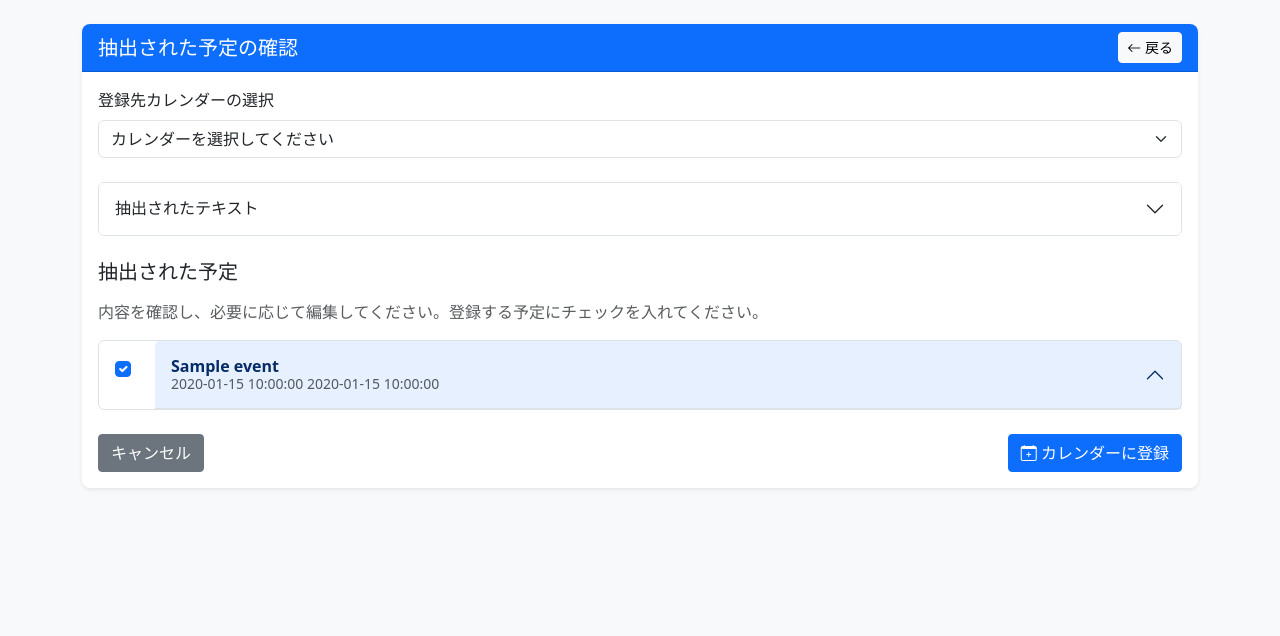
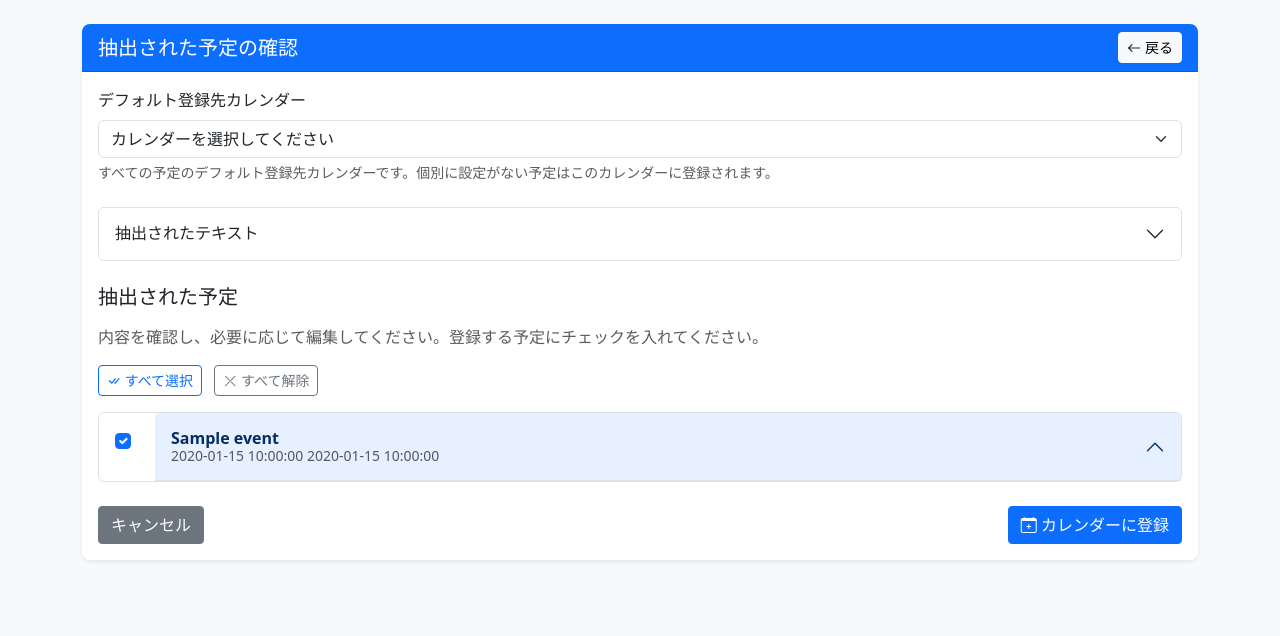
Before and after one commit to tayuki/school-calendar-app, a Flask app: template app/templates/confirm.html in a window 1280 px wide. Shown: the part 56-692 px from the top of the page. Run offline with Flask 2, Linux system fonts and the light colour scheme; the template is opened without the code that fills it: most values are stand-ins (such as "Sample title", 1, 10 or a date in 2020).

Commit message:
機能追加: 個別カレンダー選択と全選択・全解除機能
本コミットでは以下の機能を追加しました:

1. 個別のカレンダー選択機能:
   - 各イベントごとに異なるカレンダーを設定可能
   - デフォルトカレンダーを基本とし、必要に応じて個別設定

2. 全選択・全解除機能:
   - 「すべて選択」ボタンで全予定を一括選択
   - 「すべて解除」ボタンで全選択をクリア

3. 結果表示の改善:
   - 登録結果画面にカレンダー名を表示
   - カレンダーごとの登録件数を表示

変更されたファイル:
- app/templates/confirm.html: カレンダー選択UIと全選択/全解除ボタンの追加
- app/main.py: 複数カレンダー対応の登録処理と結果管理の実装
- app/templates/result.html: 結果表示にカレンダー情報を追加

技術的な改善:
- イベント登録処理の例外処理を強化
- 結果オブジェクトの構造を統一化
- 詳細なエラーログを追加

```diff
--- a/app/main.py
+++ b/app/main.py
@@ -238,10 +238,10 @@ def register():
         flash('登録するイベントがありません', 'error')
         return redirect(url_for('index'))
 
-    # カレンダーIDの取得
-    calendar_id = request.form.get('calendar_id')
-    if not calendar_id:
-        flash('カレンダーが選択されていません', 'error')
+    # デフォルトカレンダーIDの取得
+    default_calendar_id = request.form.get('default_calendar_id')
+    if not default_calendar_id:
+        flash('デフォルトカレンダーが選択されていません', 'error')
         return redirect(url_for('confirm'))
 
     # イベントの選択状態を取得
@@ -261,6 +261,9 @@ def register():
             event['location'] = request.form.get(f'location_{i}', event.get('location', ''))
             event['all_day'] = f'all_day_{i}' in request.form
 
+            # 個別カレンダーIDを取得
+            event['calendar_id'] = request.form.get(f'calendar_id_{i}', '')
+
     # 選択されたイベントのみを抽出
     selected_events = [events[int(i)] for i in selected_indices]
 
@@ -274,20 +277,64 @@ def register():
         credentials = calendar_service.credentials_from_dict(credentials_dict)
         calendar_service.build_service(credentials)
 
-        # イベントの一括登録
-        results = calendar_service.batch_create_events(calendar_id, selected_events)
+        # カレンダー毎にイベントを件数を管理するディクショナリを初期化
+        calendar_count = {}
+        # カレンダーリストを取得して表示名をキャッシュ
+        calendars = calendar_service.get_calendar_list()
+        calendar_names = {cal['id']: cal['summary'] for cal in calendars}
+
+        results = []
+        # イベントをカレンダー対象別に振り分け
+        for event in selected_events:
+            # カレンダーIDが設定されている場合はそれを使用、なければデフォルトを使用
+            calendar_id = event.get('calendar_id', '') or default_calendar_id
+
+            # カレンダー名を記録
+            event['calendar_name'] = calendar_names.get(calendar_id, '不明なカレンダー')
+
+            # イベント登録
+            try:
+                created_event = calendar_service.create_event(calendar_id, event)
+                if created_event:
+                    results.append({
+                        'success': True,
+                        'event': created_event,
+                        'original_data': event
+                    })
+                    # カレンダー別の登録件数をカウント
+                    if calendar_id in calendar_count:
+                        calendar_count[calendar_id] += 1
+                    else:
+                        calendar_count[calendar_id] = 1
+                else:
+                    results.append({
+                        'success': False,
+                        'error': 'イベントの作成に失敗しました',
+                        'original_data': event
+                    })
+            except Exception as e:
+                logger.error(f"個別イベント登録中にエラーが発生しました: {e}")
+                results.append({
+                    'success': False,
+                    'error': str(e),
+                    'original_data': event
+                })
 
         # 結果をセッションに保存
         session['register_results'] = results
+        session['calendar_names'] = calendar_names
 
         # 成功数をカウント
         success_count = sum(1 for r in results if r['success'])
 
-        flash(f'{len(selected_events)}件中{success_count}件のイベントがカレンダーに登録されました', 'success')
+        # カレンダー別の登録状況をメッセージに追加
+        calendar_info = '\n'.join([f"{calendar_names.get(cal_id, '不明なカレンダー')}: {count}件" for cal_id, count in calendar_count.items()])
+        flash(f'{len(selected_events)}件中{success_count}件のイベントが登録されました\n{calendar_info}', 'success')
+
         return redirect(url_for('result'))
 
     except Exception as e:
-        logger.error(f"イベント登録中にエラーが発生しました: {e}")
+        logger.error(f"イベント登録処理中にエラーが発生しました: {e}", exc_info=True)
         flash(f'エラーが発生しました: {str(e)}', 'error')
         return redirect(url_for('confirm'))
 
@@ -301,7 +348,14 @@ def result():
         flash('登録結果がありません', 'error')
         return redirect(url_for('index'))
 
-    return render_template('result.html', results=session['register_results'])
+    # カレンダー情報をセッションから取得
+    calendar_names = session.get('calendar_names', {})
+
+    return render_template(
+        'result.html',
+        results=session['register_results'],
+        calendar_names=calendar_names
+    )
 
 @app.route('/auth')
 def auth():
--- a/app/templates/confirm.html
+++ b/app/templates/confirm.html
@@ -14,10 +14,10 @@
             </div>
             <div class="card-body">
                 <form action="{{ url_for('register') }}" method="post" id="eventForm">
-                    <!-- カレンダー選択 -->
+                    <!-- デフォルトカレンダー選択 -->
                     <div class="mb-4">
-                        <label for="calendar_id" class="form-label">登録先カレンダーの選択</label>
-                        <select class="form-select" id="calendar_id" name="calendar_id" required>
+                        <label for="default_calendar_id" class="form-label">デフォルト登録先カレンダー</label>
+                        <select class="form-select" id="default_calendar_id" name="default_calendar_id" required>
                             <option value="" selected disabled>カレンダーを選択してください</option>
                             {% for calendar in calendars %}
                                 <option value="{{ calendar.id }}" {% if calendar.primary %}selected{% endif %}>
@@ -26,6 +26,7 @@
                                 </option>
                             {% endfor %}
                         </select>
+                        <div class="form-text">すべての予定のデフォルト登録先カレンダーです。個別に設定がない予定はこのカレンダーに登録されます。</div>
                     </div>
 
                     <!-- 抽出されたテキスト -->
@@ -47,6 +48,16 @@
                     <!-- イベントリスト -->
                     <h3 class="h5 mb-3">抽出された予定</h3>
                     <p class="text-muted">内容を確認し、必要に応じて編集してください。登録する予定にチェックを入れてください。</p>
+
+                    <!-- 全選択・全解除ボタン -->
+                    <div class="mb-3">
+                        <button type="button" id="selectAllBtn" class="btn btn-sm btn-outline-primary me-2">
+                            <i class="bi bi-check-all"></i> すべて選択
+                        </button>
+                        <button type="button" id="deselectAllBtn" class="btn btn-sm btn-outline-secondary">
+                            <i class="bi bi-x-lg"></i> すべて解除
+                        </button>
+                    </div>
 
                     {% if events %}
                         <div class="list-group mb-4">
@@ -117,6 +128,18 @@
                                                             <div class="mb-3">
                                                                 <label for="location_{{ loop.index0 }}" class="form-label">場所</label>
                                                                 <input type="text" class="form-control" id="location_{{ loop.index0 }}" name="location_{{ loop.index0 }}" value="{{ event.location or '' }}">
+                                                            </div>
+                                                            <div class="mb-3">
+                                                                <label for="calendar_id_{{ loop.index0 }}" class="form-label">登録先カレンダー</label>
+                                                                <select class="form-select individual-calendar" id="calendar_id_{{ loop.index0 }}" name="calendar_id_{{ loop.index0 }}">
+                                                                    <option value="">デフォルトカレンダーを使用</option>
+                                                                    {% for calendar in calendars %}
+                                                                        <option value="{{ calendar.id }}">
+                                                                            {{ calendar.summary }}
+                                                                            {% if calendar.primary %}(既定){% endif %}
+                                                                        </option>
+                                                                    {% endfor %}
+                                                                </select>
                                                             </div>
                                                             <div class="text-muted small">
                                                                 <i class="bi bi-info-circle"></i>
@@ -202,6 +225,28 @@ document.addEventListener('DOMContentLoaded', function() {
             });
         });
     }
+
+    // デフォルトカレンダーの変更イベント
+    const defaultCalendarSelect = document.getElementById('default_calendar_id');
+    if (defaultCalendarSelect) {
+        defaultCalendarSelect.addEventListener('change', function() {
+            // 現在選択されているカレンダーを取得
+            const selectedCalendarId = this.value;
+
+            // 個別カレンダー選択のオプションを更新
+            const individualCalendars = document.querySelectorAll('.individual-calendar');
+            individualCalendars.forEach(select => {
+                // 現在選択されている値を保持
+                const currentValue = select.value;
+
+                // すでに選択されているカレンダーは変更しない
+                if (currentValue === "") {
+                    // カスタムデータ属性を更新
+                    select.setAttribute('data-default', selectedCalendarId);
+                }
+            });
+        });
+    }
 });
 </script>
 {% endblock %}
```
Also changed, not shown: app/templates/result.html (+10 -0 lines).
